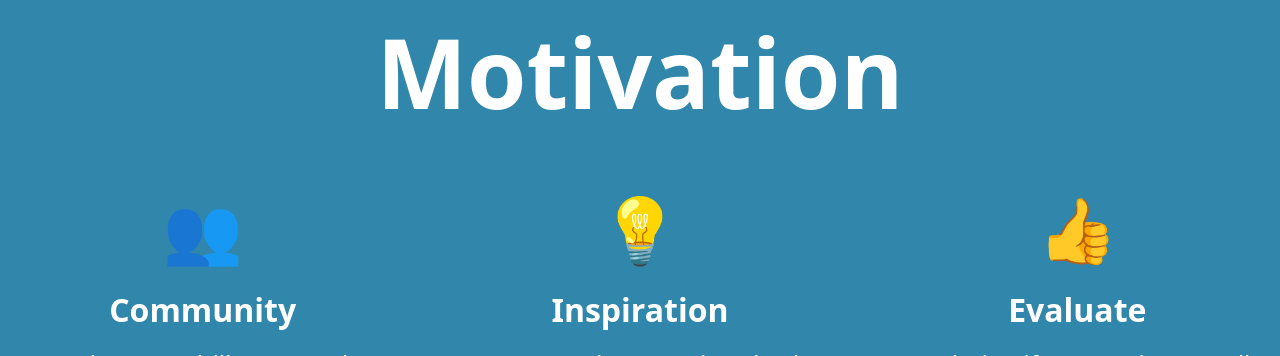
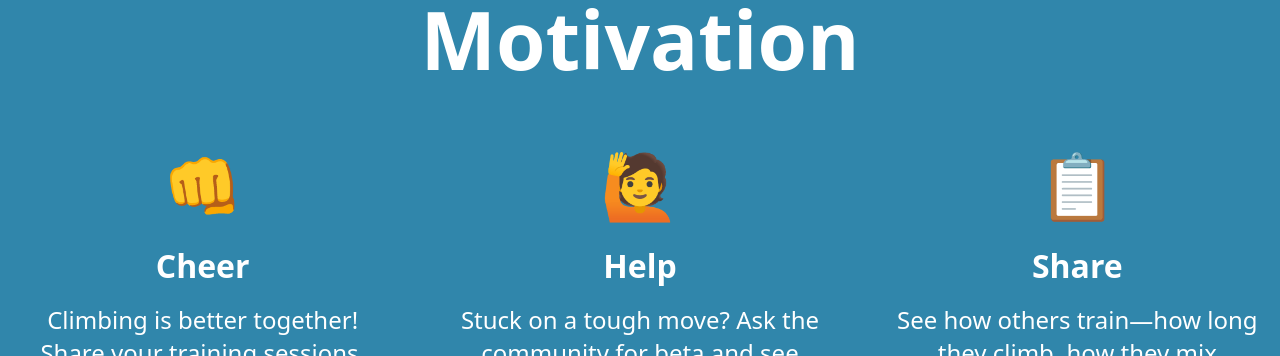
Before and after one commit to jesperny/ClimbingLoggerLanding, a plain HTML site: page index.html in a window 1280 px wide. Shown: the part 4023-4379 px from the top of the page. Drawn offline with Linux system fonts and the light colour scheme.

Commit message:
Added correct text for motivation

```diff
--- a/css/style.css
+++ b/css/style.css
@@ -262,7 +262,7 @@ p {
 }
 
 h1 {
-    font-size: 6rem;
+    font-size: 5rem;
     text-align: center;
     padding-top: 0;
     margin: 0;
--- a/index.html
+++ b/index.html
@@ -75,23 +75,26 @@
             </li>
         </ul>
     </section>
+    <section class="climinglogger-logo">
+        <img src="img/Cl-light.png" alt="Climbing logger logo">
+    </section>
     <section class="motivation">
         <h1>Motivation</h1>
         <ul>
             <li>
-                <p class="usp-emoji">👥</p>
-                <p class="usp-title">Community</p>
-                <p class="usp-body">Found a great drill on YouTube? Learned a new training trick from a friend? Add it to the shared exercise library so everyone can benefit—and explore what's working for other climbers.</p>
+                <p class="usp-emoji">👊</p>
+                <p class="usp-title">Cheer</p>
+                <p class="usp-body">Climbing is better together! Share your training sessions, follow your friends' journeys, and give a cheer when they crush a session—just like you would at the gym.</p>
             </li>
             <li>
-                <p class="usp-emoji">💡</p>
-                <p class="usp-title">Inspiration</p>
-                <p class="usp-body">Not sure what to train? Check out the most popular exercises in the community and find new ways to level up your climbing. See what other climbers are doing and get inspired!</p>
+                <p class="usp-emoji">🙋</p>
+                <p class="usp-title">Help</p>
+                <p class="usp-body">Stuck on a tough move? Ask the community for beta and see different solutions from other climbers. Find out what worked for them and get the send!</p>
             </li>
             <li>
-                <p class="usp-emoji">👍</p>
-                <p class="usp-title">Evaluate</p>
-                <p class="usp-body">Wondering if an exercise actually works? The app tracks progress across the community so you can see how different exercises impact performance. Find the ones that deliver real gains and make the most of your training.</p>
+                <p class="usp-emoji">📋</p>
+                <p class="usp-title">Share</p>
+                <p class="usp-body">See how others train—how long they climb, how they mix exercises, and what's working for them. Share your own sessions and help others discover new ways to improve.</p>
             </li>
         </ul>
     </section>
```
